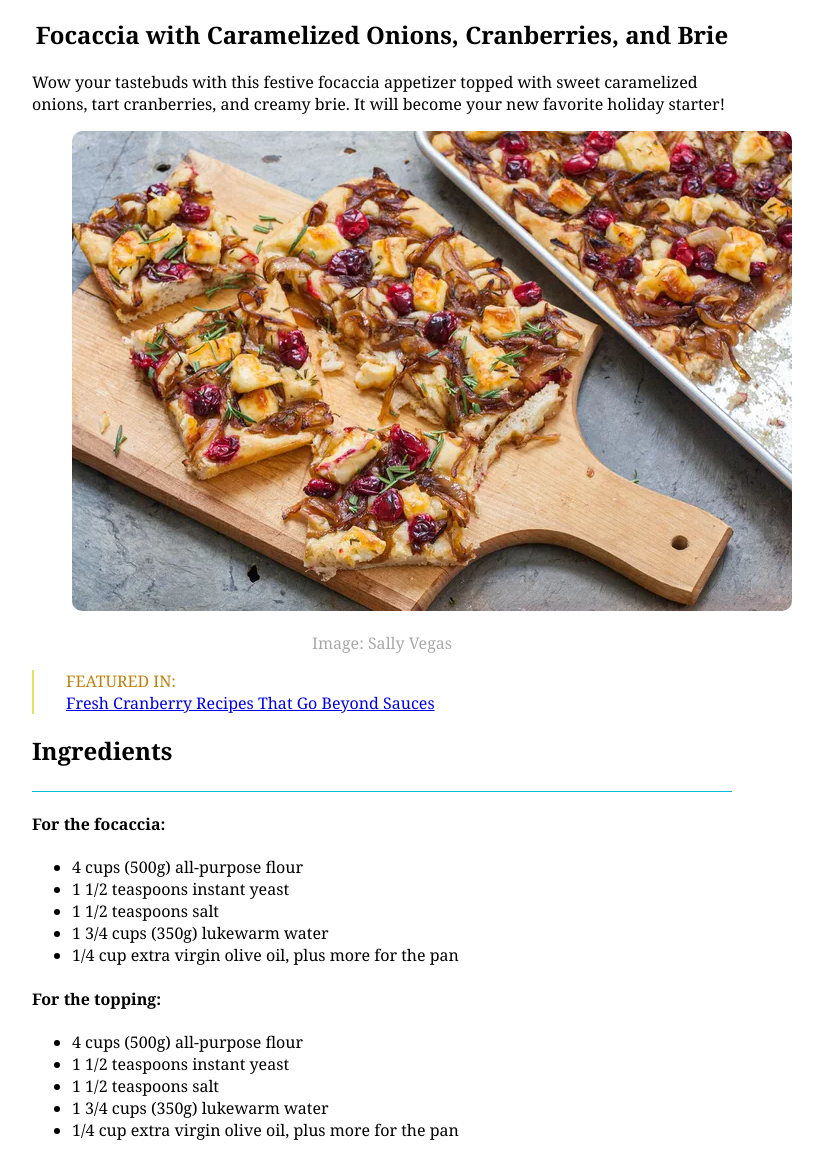
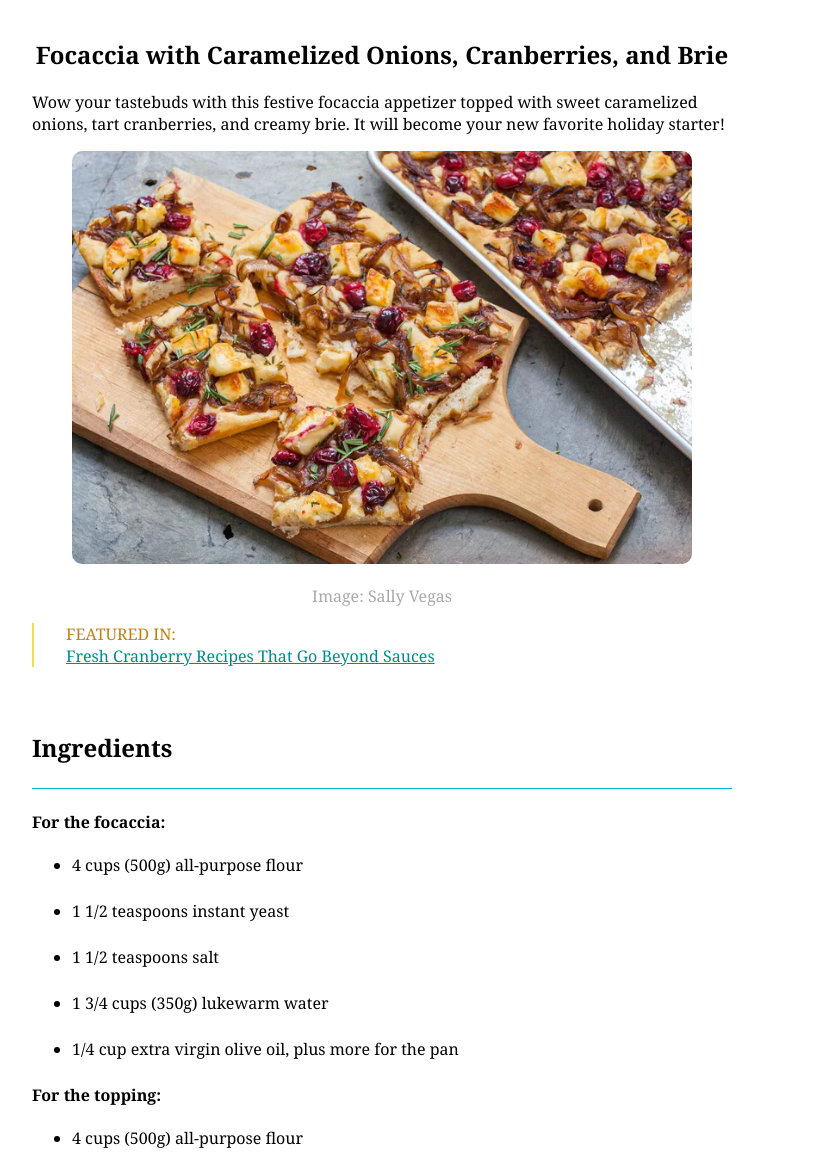
Before and after one commit to serena-esse/L3, a plain HTML site: page index.html in a window 1280 px wide. Shown: the part 220-1372 px from the top of the page, without its empty margins (258-1081 px from the left). Drawn offline with Linux system fonts and the light colour scheme.

Commit message:
modifica immagine

```diff
--- a/style.css
+++ b/style.css
@@ -17,8 +17,7 @@ header {
 }
 #main-container {
   width: 700px;
-  margin: 0 auto;
-  padding: 20px;
+  margin-inline: auto;
 }
 body {
   font-family: "Georgia", sans-serif;
@@ -27,10 +26,11 @@ body {
   color: rgb(192, 129, 11);
   border-left: 2px solid rgb(236, 222, 89);
   padding-left: 2rem;
+  margin-bottom: 4rem;
 }
 #mainimg {
   border-radius: 10px 10px 10px 10px;
-  text-align: center;
+  width: 100%;
 }
 
 #didascalia {
@@ -58,3 +58,9 @@ h4 {
 h1 {
   text-align: center;
 }
+li {
+  margin-bottom: 1.5rem;
+}
+a {
+  color: darkcyan;
+}
```
